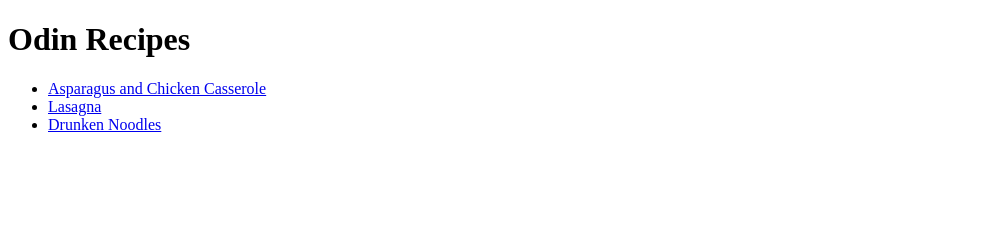
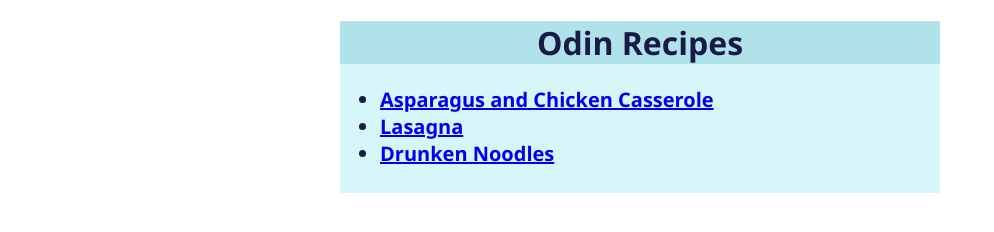
Before and after one commit to Bewwen/odin-recipes, a plain HTML site: page index.html in a window 1280 px wide. Shown: the whole page, without its empty margins (0-994 px from the left). Drawn offline with Linux system fonts and the light colour scheme.

Commit message:
Add style.css and edit style of index.html

```diff
--- a/index.html
+++ b/index.html
@@ -4,19 +4,24 @@
 
     <head>
         <meta charset="UTF-8">
+        <link rel="stylesheet" href="./styles/style.css">
         <title>Recipes</title>
     </head>
 
     <body>
+        <div id="container">
+            <div id="header">
+                <h1>Odin Recipes</h1>
+            </div>
 
-        <h1>Odin Recipes</h1>
-
-        <ul>
-            <li><a href="recipes/chicken-casserole.html">Asparagus and Chicken Casserole</a></li>
-            <li><a href="recipes/lasagna.html">Lasagna</a></li>
-            <li><a href="recipes/drunken-noodles.html">Drunken Noodles</a></li>
-        </ul>
-
+            <div class="recipes-list">
+                <ul>
+                    <li class="recipes-list-name"><a href="recipes/chicken-casserole.html">Asparagus and Chicken Casserole</a></li>
+                    <li class="recipes-list-name"><a href="recipes/lasagna.html">Lasagna</a></li>
+                    <li class="recipes-list-name"><a href="recipes/drunken-noodles.html">Drunken Noodles</a></li>
+                </ul>
+            </div>
+        </div>
     </body>
 
 </html>
--- /dev/null
+++ b/styles/style.css
@@ -0,0 +1,26 @@
+#container {
+    background-color: rgb(215, 246, 250);
+    width: 600px;
+    margin: 0 auto;
+    font-family: 'Segoe UI', Tahoma, Geneva, Verdana, sans-serif;
+}
+
+#header {
+    background-color: rgb(175, 226, 233);
+    color: rgb(26, 26, 70);
+    text-align: center;
+    width: 600px;
+    margin: 0 auto;
+}
+
+.recipes-list {
+    color: rgb(26, 26, 70);
+    width: 600px;
+    margin: 0 auto;
+    padding-bottom: 10px;
+}
+
+.recipes-list-name {
+    font-size: 20px;
+    font-weight: bold;
+}
```
